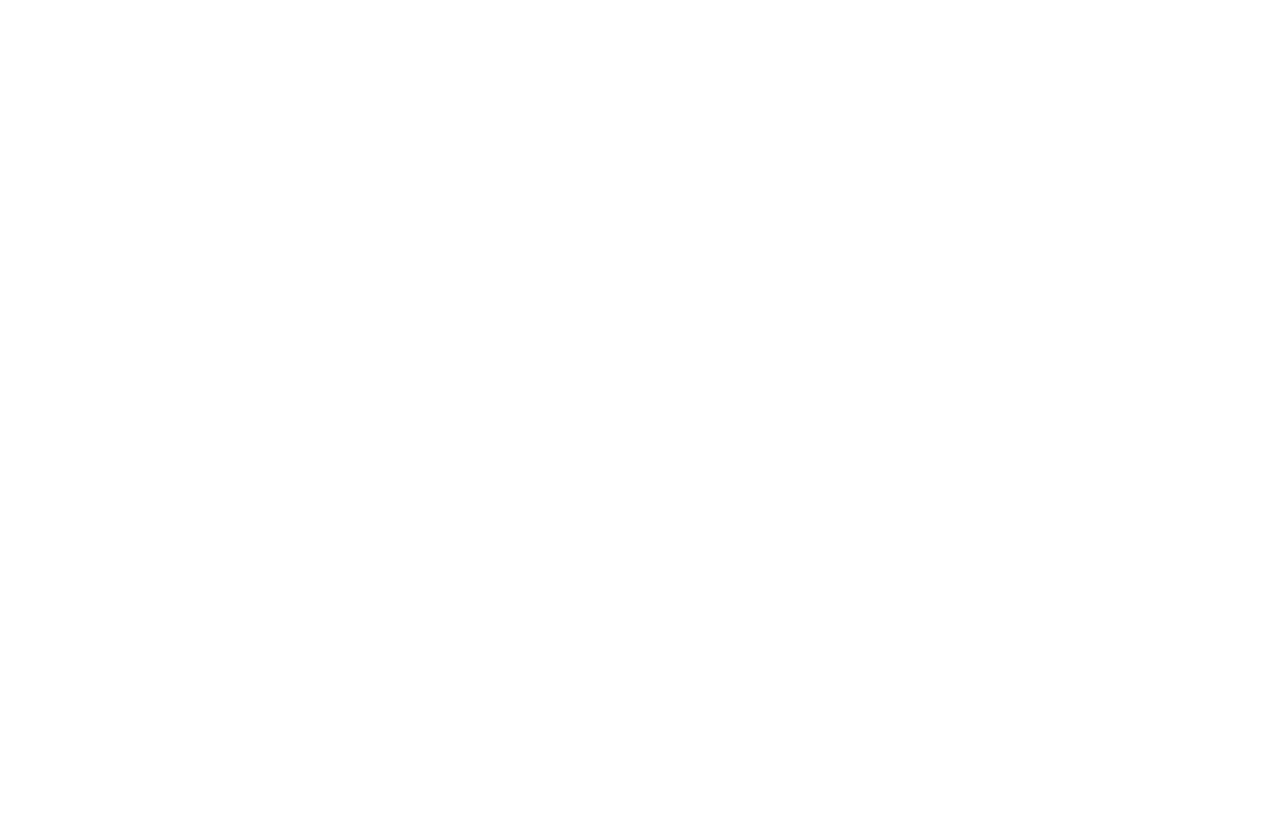
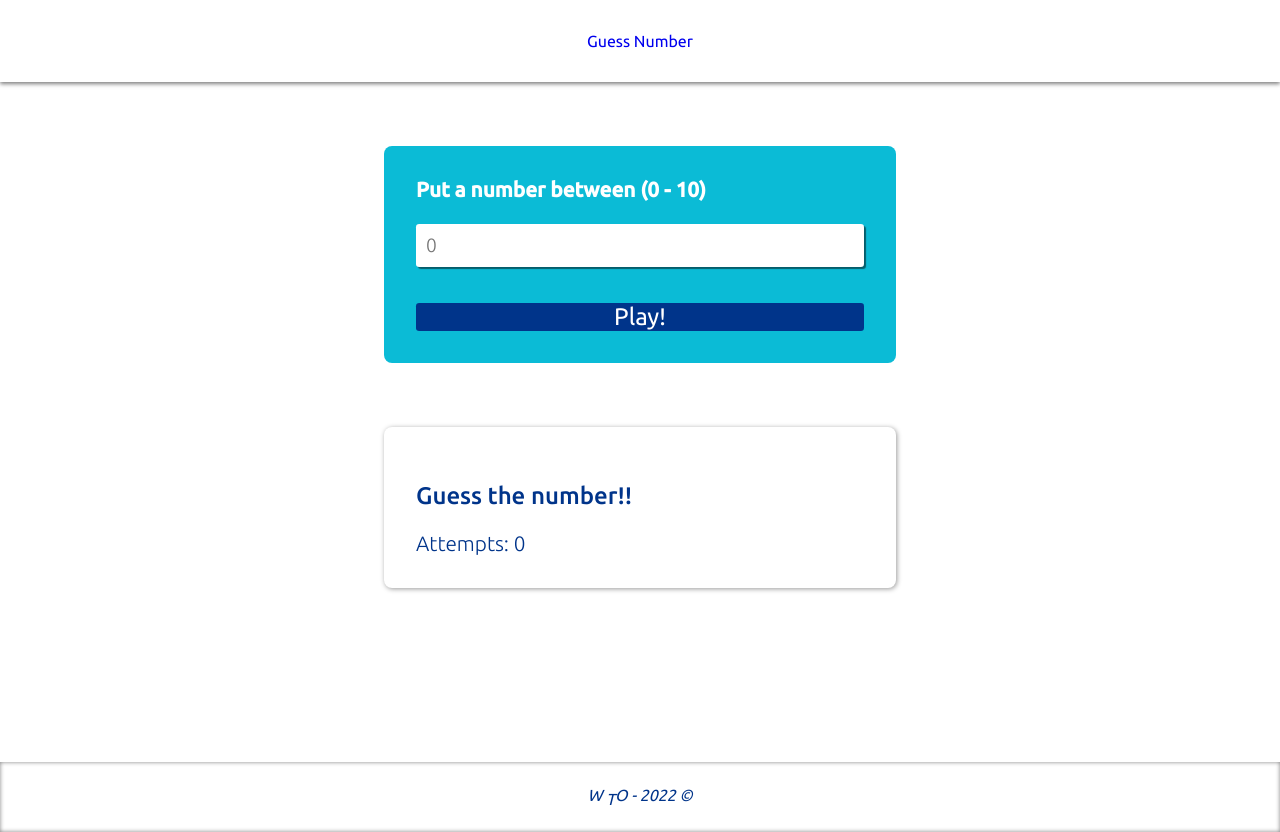
Before and after one commit to Wallace-Tavares-Oliveira/guess_number, a plain HTML site: page index.html in a window 1280 px wide. Before the commit the page ends 800 px from the top, so only its background shows below. Drawn offline with Linux system fonts and the light colour scheme.

Commit message:
CSS added

```diff
--- /dev/null
+++ b/css/style.css
@@ -0,0 +1,163 @@
+/* ============== Global ========== */
+
+:root {
+    --white: #fff;
+    --blue: #00348a;
+    --blue-light: #0bbbd6;
+
+    --box-shadow-one: rgba(0, 0, 0, .5);
+    --box-shadow-two: rgba(0, 0, 0, .4);
+    --grad-1: #ddd;
+    --grad-2: #eee;
+}
+
+* {
+    margin: 0;
+    padding: 0;
+    box-sizing: border-box;
+    font-family: 'Ubuntu', sans-serif;
+    text-decoration: none;
+}
+
+/* ============== Header =========== */
+
+header {
+    width: 100%;;
+    text-align: center;
+    padding: 2rem;
+    box-shadow: 0px 2px 4px var(--box-shadow-one);
+    background-color: var(--white);
+}
+
+header h1 {
+    color: var(--blue);
+    font-size: 2.8rem;
+    font-weight: 300;
+}
+
+/* ============== Container ========= */
+
+.container {
+    width: 100%;
+    height: 85vh;
+
+    display: flex;
+    flex-direction: column;
+    align-items: center;
+    justify-content: flex-start;
+
+    background: linear-gradient(--grad-1, --grad-2, --grad-1);
+}
+
+/* ============== Form ============== */
+
+.container form {
+    background: var(--blue-light);
+
+    display: flex;
+    flex-direction: column;
+    width: 40%;
+    padding: 2rem;
+    margin-top: 5%;
+    border-radius: .5rem;
+}
+
+.container form label {
+    color: var(--white);
+    font-size: 1.3rem;
+    font-weight: 600;
+}
+
+.container form input {
+    border: 0;
+    outline: 0;
+    margin:  5% 0px;
+    padding: 10px;
+    font-size: 1.2rem;
+    font-weight: 300;
+    border-radius: .2rem;
+    box-shadow: 2px 2px 1px var(--box-shadow-one);
+}
+
+.container form input:focus {
+    box-shadow: inset 1px 2px 4px 2px var(--box-shadow-two);
+}
+
+.container form button {
+    cursor: pointer;
+    margin-top: 3%;
+    border: 0;
+    outline: 0;
+    padding: 0;
+    border-radius: .2rem;
+    font-size: 1.5rem;
+    font-weight: 400;
+    background: var(--blue);
+    color: var(--white);
+    transition: .3s ease-in-out;
+}
+
+.container form button:hover {
+    color: var(--blue);
+    background: var(--white);
+}
+
+/* ============== Section ============ */
+
+.container .result-box {
+    margin-top: 5%;
+    background: var(--white);
+    width: 40%;
+    padding: 2rem;
+    border-radius: .5rem;
+    box-shadow: 1px 1px 5px 0px var(--box-shadow-two);
+    color: var(--blue)
+}
+
+.container .result-box h2 {
+    font-weight: 500;
+    font-size: 1.5rem;
+    margin: 5% 0%;
+}
+
+.container .result-box span {
+    font-size: 1.3rem;
+    font-weight: 300;
+}
+
+/* ============= Btn play again ======= */
+
+.container #btn-restart {
+    cursor: pointer;
+    border: 0;
+    outline: 0;
+    background: var(--white);
+    color: var(--blue);
+    padding: 1rem;
+    margin-top: 3%;
+    font-size: 1.3rem;
+    border-radius: .3rem;
+    box-shadow: 1px 1px 5px 0px var(--box-shadow-two);
+    transition: .2s ease-in-out;
+
+    display: none;
+}
+
+.container #btn-restart:hover {
+    background: var(--blue);
+    color: var(--white);
+}
+
+/* ============= Foooter ============= */
+
+footer {
+    padding: 1.5rem;
+    text-align: center;
+    box-shadow: inset 0px 0px 4px 0px var(--box-shadow-one);
+}
+
+footer p {
+    color: var(--blue);
+    font-size: 1rem;
+    font-weight: 400;
+}
--- a/index.html
+++ b/index.html
@@ -1,12 +1,46 @@
 <!DOCTYPE html>
 <html lang="en">
+
 <head>
     <meta charset="UTF-8">
     <meta http-equiv="X-UA-Compatible" content="IE=edge">
     <meta name="viewport" content="width=device-width, initial-scale=1.0">
-    <title>Gess</title>
+    <title>Gess Number</title>
+    <link rel="stylesheet" href="css/style.css">
+    <script src="main.js"></script>
+
+    <!-- External links -->
+    <link rel="preconnect" href="https://fonts.googleapis.com">
+    <link rel="preconnect" href="https://fonts.gstatic.com" crossorigin>
+    <link href="https://fonts.googleapis.com/css2?family=Ubuntu:wght@300;400;500&display=swap" rel="stylesheet">
+
 </head>
+
 <body>
+<header>
+    <a href="#" target="_blank">Guess Number</a>
+</header>
 
+<main class="container">
+    <form>
+        <label for="kick">Put a number between (0 - 10)</label>
+        <input type="number" id="kick" max="10" placeholder="0">
+
+        <button type="submit">Play!</button>
+    </form>
+
+    <section class="result-box" id="result-box">
+        <h2 id="status">Guess the number!!</h2>
+        <span id="attempts">Attempts: 0</span>
+    </section>
+
+    <button id="btn-restart">Play again!</button>
+
+</main>
+
+<footer>
+    <p> <i>W <sub style="font-size: 1rem;">T</sub>O - 2022 &copy;</i></p>
+</footer>
 </body>
+
 </html>
```
Also changed, not shown: js/main.js (added).
